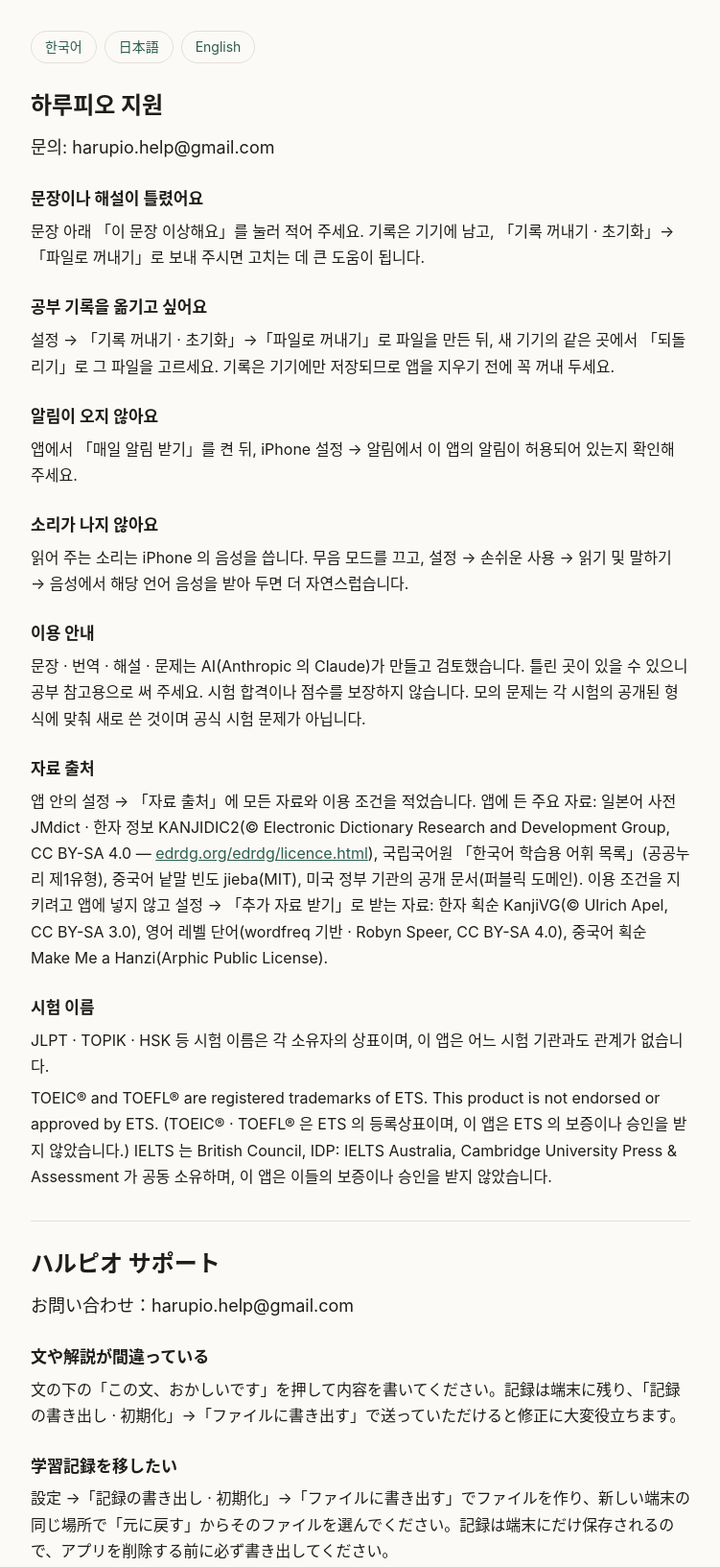
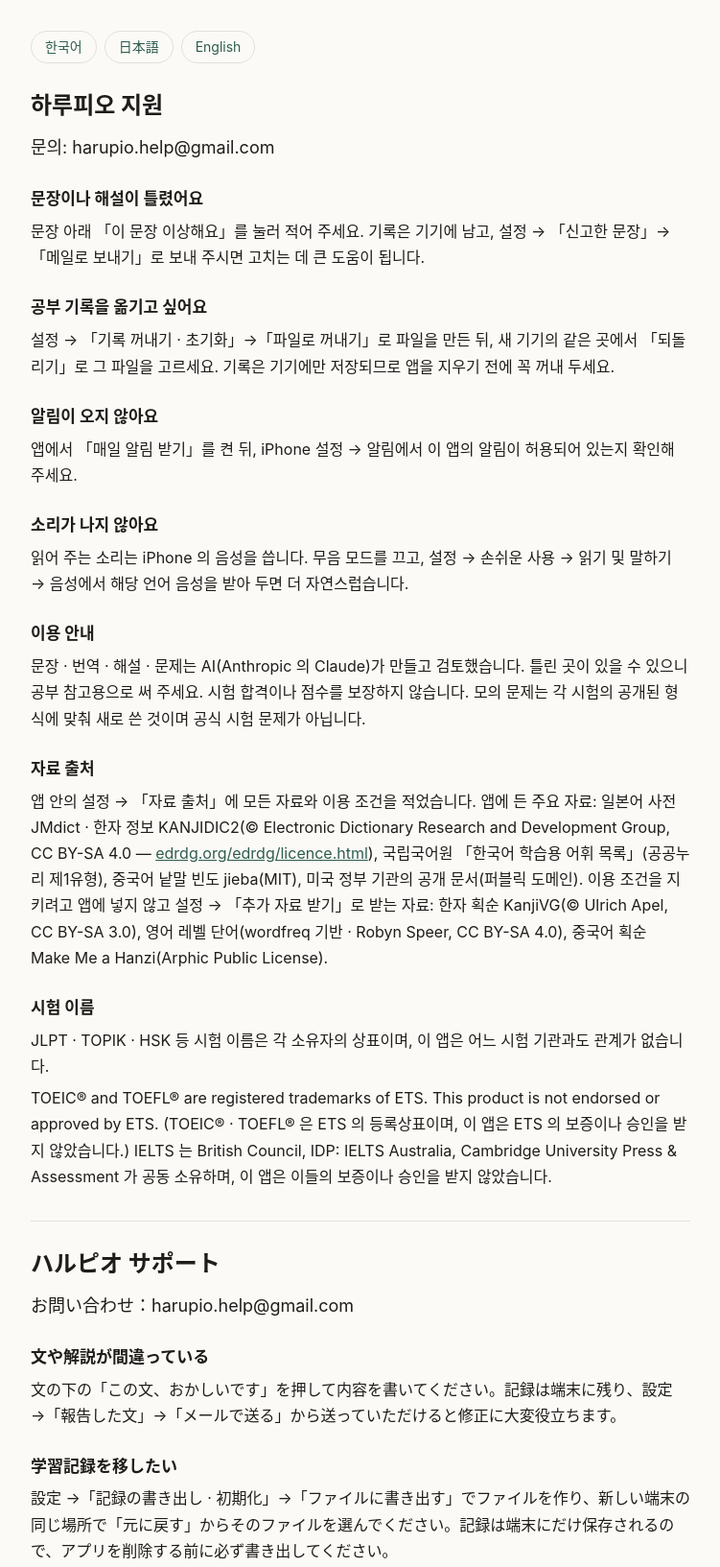
Before and after one commit to Harupio-Project/harupio-site, a plain HTML site: page support.html in a window 1280 px wide. Shown: the top 1633 px of the page at 96% size, without its empty margins (264-1015 px from the left). Drawn offline with Linux system fonts and the light colour scheme.

Commit message:
지원 페이지: 문장 신고 안내를 앱 길(설정 → 신고한 문장 → 메일로 보내기)에 맞춤 — harupio 할일 385 · 대표 11-19 「올려라」
Co-Authored-By: Claude Opus 5.5 <noreply@anthropic.com>
Claude-Session: https://claude.ai/code/session_01SeHgZzMNDKLfSbpJGmaAzd

```diff
--- a/support.html
+++ b/support.html
@@ -27,7 +27,7 @@ table { border-collapse: collapse; width: 100%; font-size: 14px; } th, td { bord
 <h1>하루피오 지원</h1>
 <p class="contact">문의: harupio.help@gmail.com</p>
 <h2>문장이나 해설이 틀렸어요</h2>
-<p>문장 아래 「이 문장 이상해요」를 눌러 적어 주세요. 기록은 기기에 남고, 「기록 꺼내기 · 초기화」→「파일로 꺼내기」로 보내 주시면 고치는 데 큰 도움이 됩니다.</p>
+<p>문장 아래 「이 문장 이상해요」를 눌러 적어 주세요. 기록은 기기에 남고, 설정 → 「신고한 문장」→「메일로 보내기」로 보내 주시면 고치는 데 큰 도움이 됩니다.</p>
 <h2>공부 기록을 옮기고 싶어요</h2>
 <p>설정 → 「기록 꺼내기 · 초기화」→「파일로 꺼내기」로 파일을 만든 뒤, 새 기기의 같은 곳에서 「되돌리기」로 그 파일을 고르세요. 기록은 기기에만 저장되므로 앱을 지우기 전에 꼭 꺼내 두세요.</p>
 <h2>알림이 오지 않아요</h2>
@@ -51,7 +51,7 @@ table { border-collapse: collapse; width: 100%; font-size: 14px; } th, td { bord
 <h1>ハルピオ サポート</h1>
 <p class="contact">お問い合わせ：harupio.help@gmail.com</p>
 <h2>文や解説が間違っている</h2>
-<p>文の下の「この文、おかしいです」を押して内容を書いてください。記録は端末に残り、「記録の書き出し · 初期化」→「ファイルに書き出す」で送っていただけると修正に大変役立ちます。</p>
+<p>文の下の「この文、おかしいです」を押して内容を書いてください。記録は端末に残り、設定 →「報告した文」→「メールで送る」から送っていただけると修正に大変役立ちます。</p>
 <h2>学習記録を移したい</h2>
 <p>設定 →「記録の書き出し · 初期化」→「ファイルに書き出す」でファイルを作り、新しい端末の同じ場所で「元に戻す」からそのファイルを選んでください。記録は端末にだけ保存されるので、アプリを削除する前に必ず書き出してください。</p>
 <h2>通知が来ない</h2>
@@ -91,7 +91,7 @@ table { border-collapse: collapse; width: 100%; font-size: 14px; } th, td { bord
 <h1>Harupio Support</h1>
 <p class="contact">Contact: harupio.help@gmail.com</p>
 <h2>A sentence or note is wrong</h2>
-<p>Tap "Something’s wrong here" under the sentence and describe it. Reports stay on your device; sending us the file from Settings → "Export and reset" → "Export to a file" helps us fix it.</p>
+<p>Tap "Something’s wrong here" under the sentence and describe it. Reports stay on your device; sending them to us from Settings → "Reported sentences" → "Send by email" helps us fix it.</p>
 <h2>Moving your records to a new device</h2>
 <p>Go to Settings → "Export and reset" → "Export to a file", then on the new device choose that file with "Restore" in the same place. Records are stored only on the device, so export them before deleting the app.</p>
 <h2>Reminders don't arrive</h2>
```
